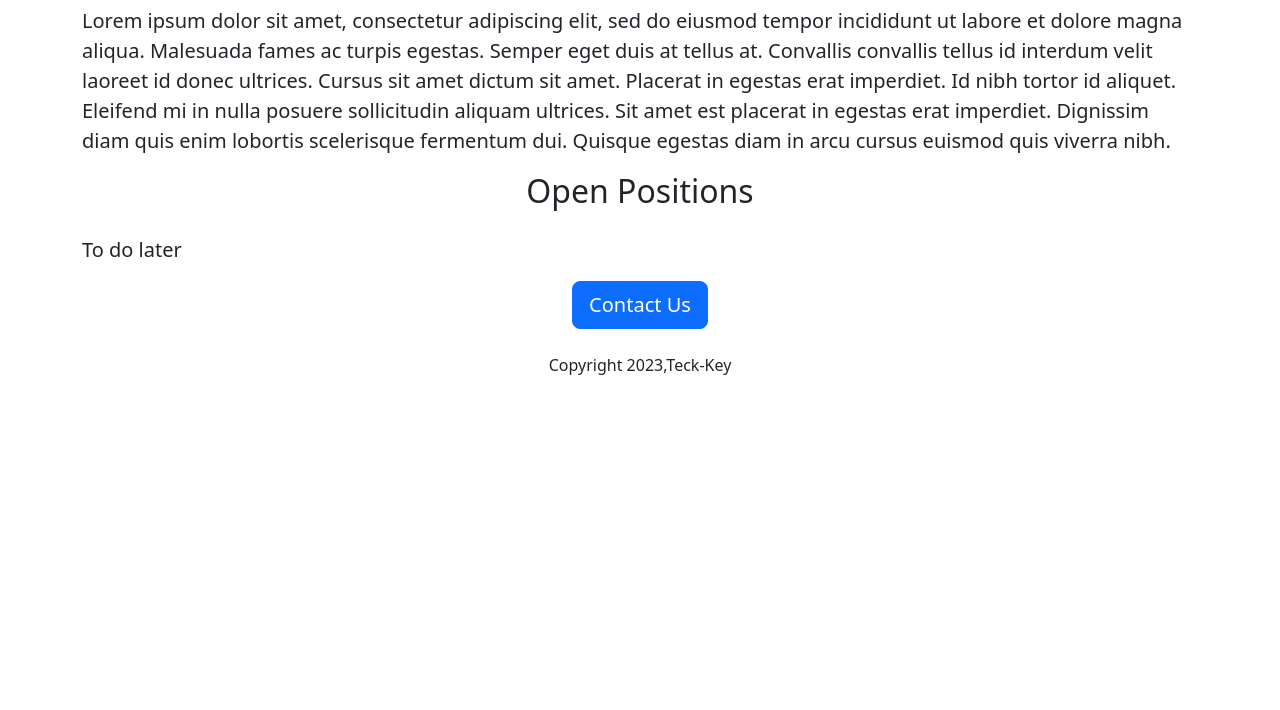
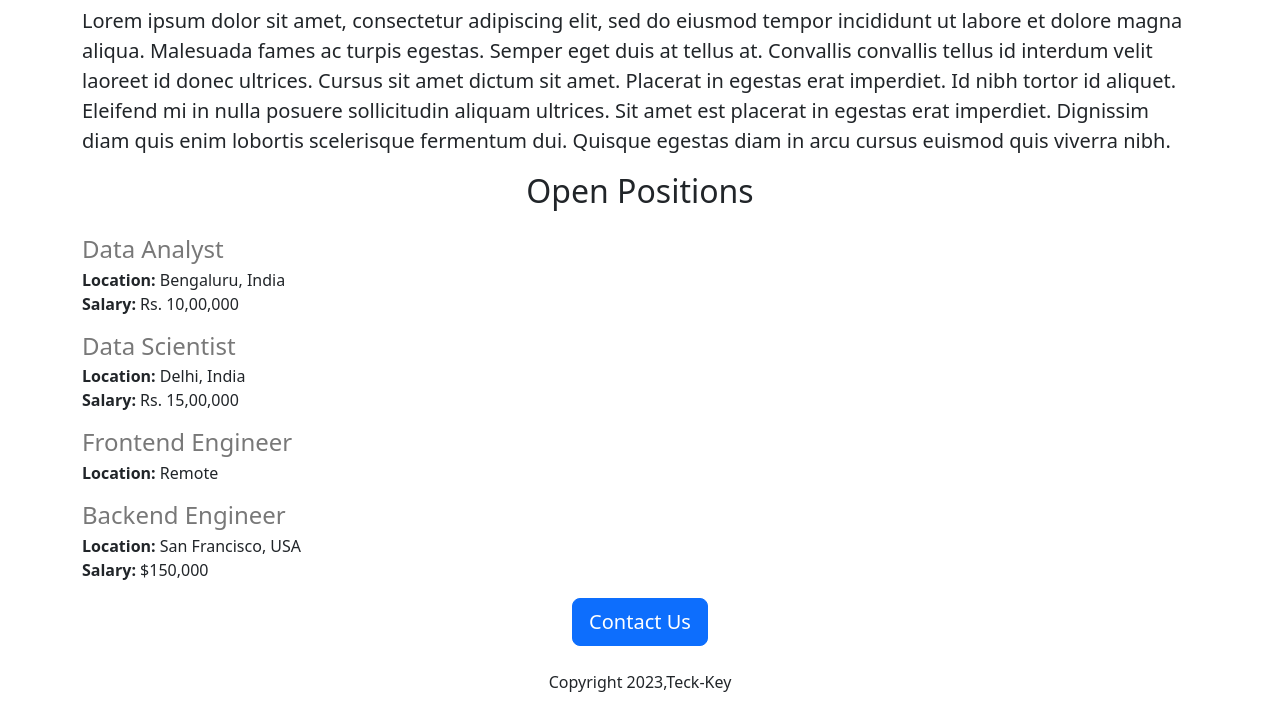
Before and after one commit to Aman0110-bot/career-website-project, a Flask app: page / in a window 1280 px wide. Shown: the part 504-1214 px from the top of the page. Before the commit the page ends 879 px from the top, so only its background shows below. Run offline with Flask 3, Linux system fonts and the light colour scheme.

Commit message:
some dynamic rendering template

```diff
--- a/app.py
+++ b/app.py
@@ -2,9 +2,37 @@ from flask import Flask , render_template
 
 app = Flask(__name__)
 
+JOBS = [
+  {
+    'id': 1,
+    'title': 'Data Analyst',
+    'location': 'Bengaluru, India',
+    'salary': 'Rs. 10,00,000'
+  },
+  {
+    'id': 2,
+    'title': 'Data Scientist',
+    'location': 'Delhi, India',
+    'salary': 'Rs. 15,00,000'
+  },
+  {
+    'id': 3,
+    'title': 'Frontend Engineer',
+    'location': 'Remote'
+  },
+  {
+    'id': 4,
+    'title': 'Backend Engineer',
+    'location': 'San Francisco, USA',
+    'salary': '$150,000'
+  }
+]
+
+
+
 @app.route("/")
 def hello_world():
-  return render_template('home.html')
+  return render_template('home.html',jobs=JOBS)
 
 
 if __name__ == "__main__":
--- a/templates/home.html
+++ b/templates/home.html
@@ -22,7 +22,18 @@
         <p class="lead" >Lorem ipsum dolor sit amet, consectetur adipiscing elit, sed do eiusmod tempor incididunt ut labore et dolore magna aliqua. Malesuada fames ac turpis egestas. Semper eget duis at tellus at. Convallis convallis tellus id interdum velit laoreet id donec ultrices. Cursus sit amet dictum sit amet. Placerat in egestas erat imperdiet. Id nibh tortor id aliquet. Eleifend mi in nulla posuere sollicitudin aliquam ultrices. Sit amet est placerat in egestas erat imperdiet. Dignissim diam quis enim lobortis scelerisque fermentum dui. Quisque egestas diam in arcu cursus euismod quis viverra nibh.</p>
         </p>
         <h2 class="text-center mt-2 mb-4">Open Positions</h2>
-        <p class="lead">To do later </p>
+        <div>
+            {% for job in jobs %}
+                <div style="margin-bottom: 16px;">
+                  <h4 style="color:rgb(120,120,120); margin-bottom: 4px;"> {{job['title']}}</h4>
+                  <div><b>Location:</b> {{job['location']}}</div>
+                  {% if 'salary' in job %}
+                  <div><b>Salary:</b> {{job['salary']}}</div>
+                  {% endif %}
+                </div>
+            {% endfor %}
+
+        </div>
         <div class="text-center">
             <button class="btn btn-primary btn-lg">Contact Us</button>
             <p class="mt-4">Copyright 2023,Teck-Key</p>
```
